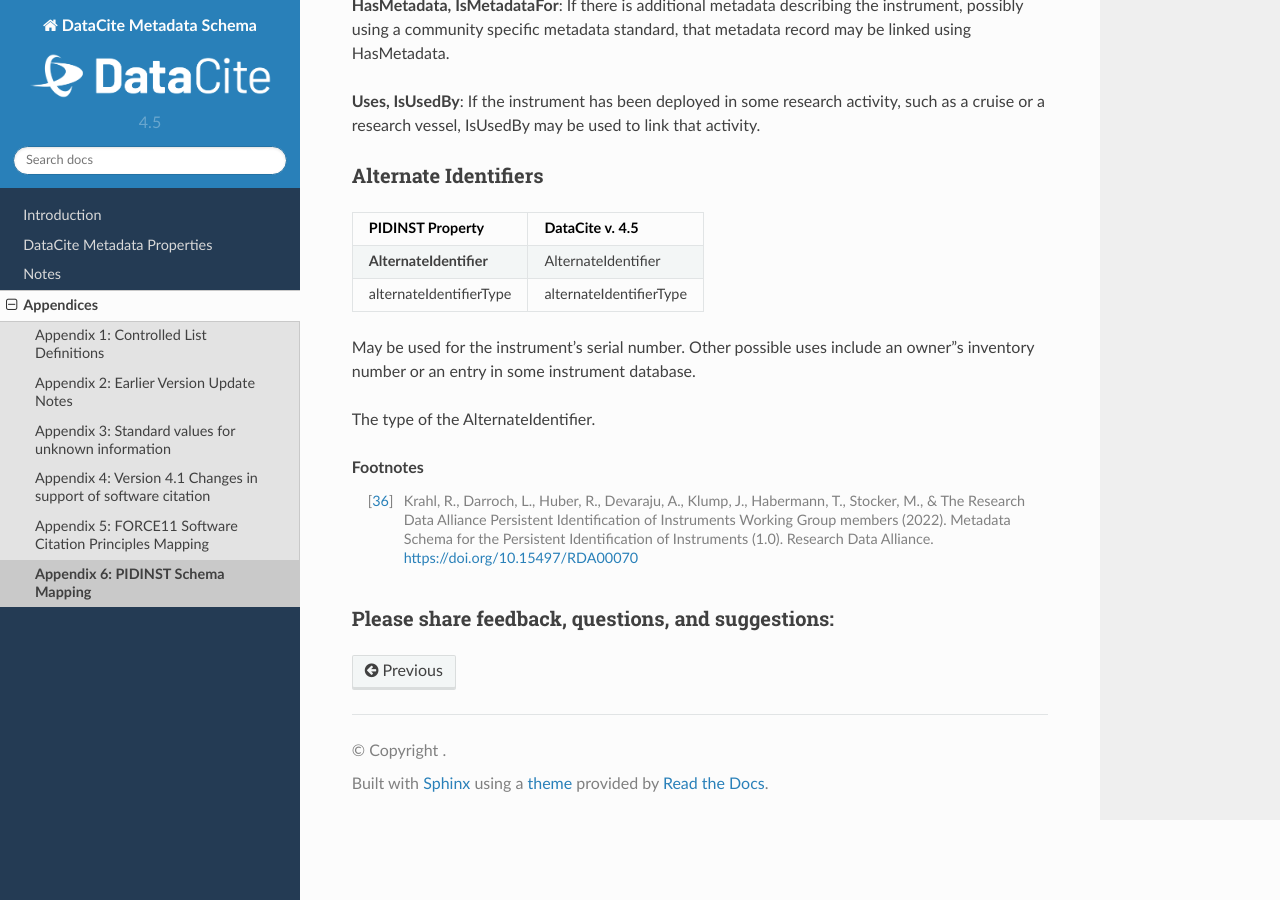
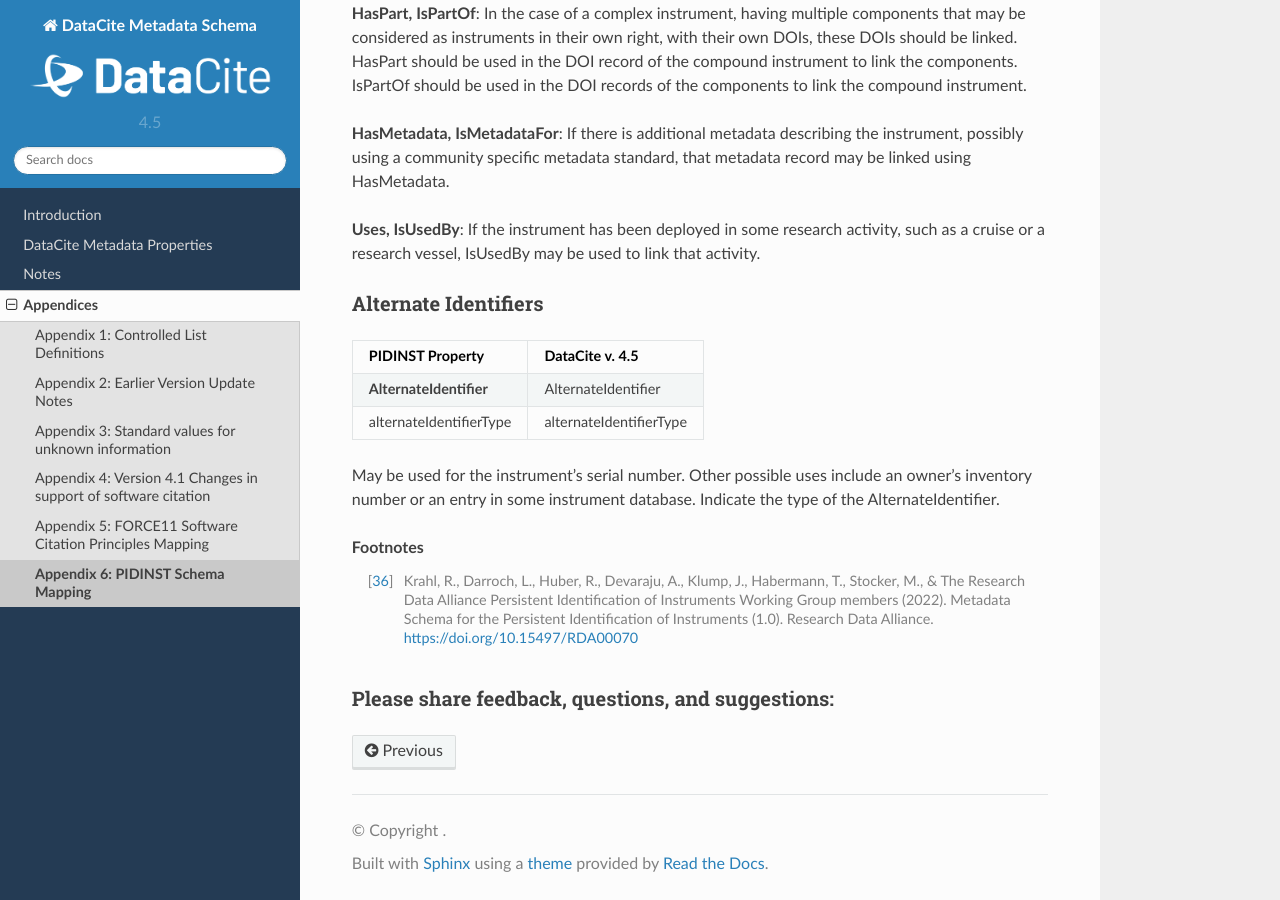
Before and after one commit to datacite/schema-docs, a Sphinx documentation site: the page built from docs/appendices/appendix_6.rst, in a window 1280 px wide and 900 px high, scrolled down 4085 px. Built offline with Sphinx 7.4.7 and the Read the Docs theme 2.0.0, drawn with Linux system fonts in a browser that asks for light colours; comment, search, counter and statistics services are not loaded; some of the changed text lies outside the part shown.

Commit message:
appendix 6: update comments section

```diff
--- a/docs/appendices/appendix_6.rst
+++ b/docs/appendices/appendix_6.rst
@@ -124,11 +124,11 @@ Instrument Model
 +----------------------------+-------------------------------------------------------+
 | PIDINST Property           | DataCite v. 4.5                                       |
 +============================+=======================================================+
-| **Model**                  | Description with descriptionType "TechnicalInfo"      |
-| modelName                  |                                                       |
-| modelName                  |                                                       |
-| modelIdentifier            |                                                       |
-| modelIdentifierType        |                                                       |
+| | **Model**                | Description with descriptionType "TechnicalInfo"      |
+| | modelName                |                                                       |
+| | modelName                |                                                       |
+| | modelIdentifier          |                                                       |
+| | modelIdentifierType      |                                                       |
 +----------------------------+-------------------------------------------------------+
 
 Detailed information associated with an instrument instance, e.g. model (model name and model identifier), instrument type (name and identifier), or measured variable.
@@ -215,9 +215,7 @@ Alternate Identifiers
 | alternateIdentifierType    | alternateIdentifierType                               |
 +----------------------------+-------------------------------------------------------+
 
-May be used for the instrument's serial number. Other possible uses include an owner"s inventory number or an entry in some instrument database.
-
-The type of the AlternateIdentifier.
+May be used for the instrument's serial number. Other possible uses include an owner's inventory number or an entry in some instrument database. Indicate the type of the AlternateIdentifier.
 
 .. rubric:: Footnotes
 .. [36] Krahl, R., Darroch, L., Huber, R., Devaraju, A., Klump, J., Habermann, T., Stocker, M., & The Research Data Alliance Persistent Identification of Instruments Working Group members (2022). Metadata Schema for the Persistent Identification of Instruments (1.0). Research Data Alliance. https://doi.org/10.15497/RDA00070
```
